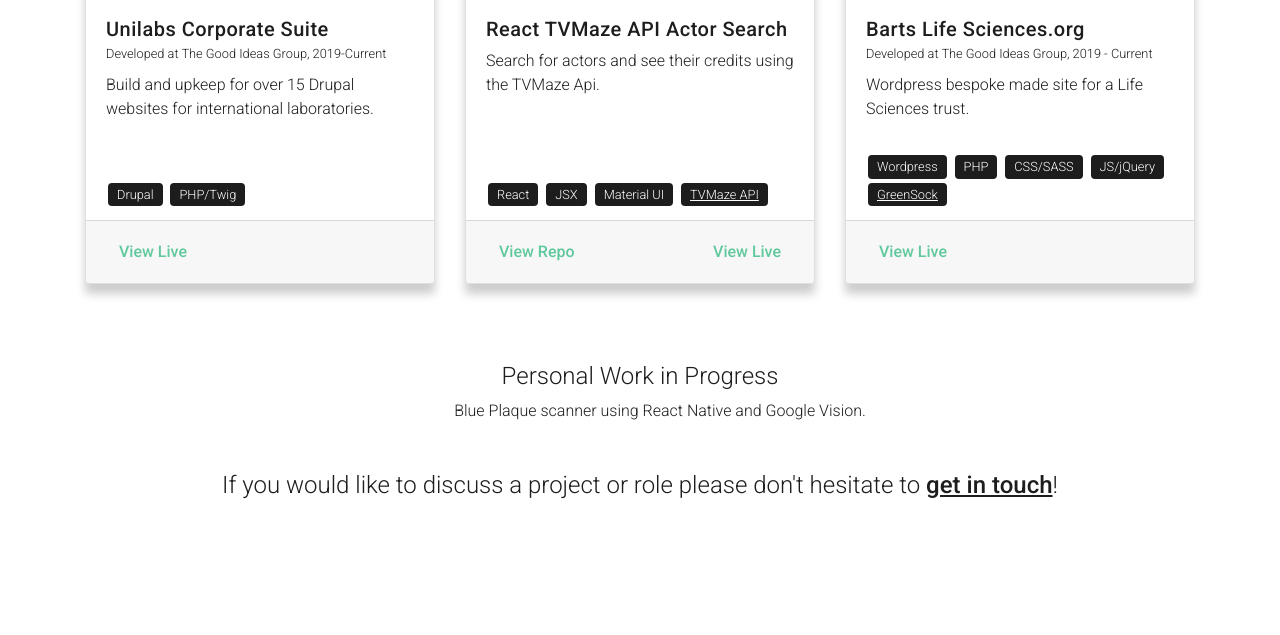
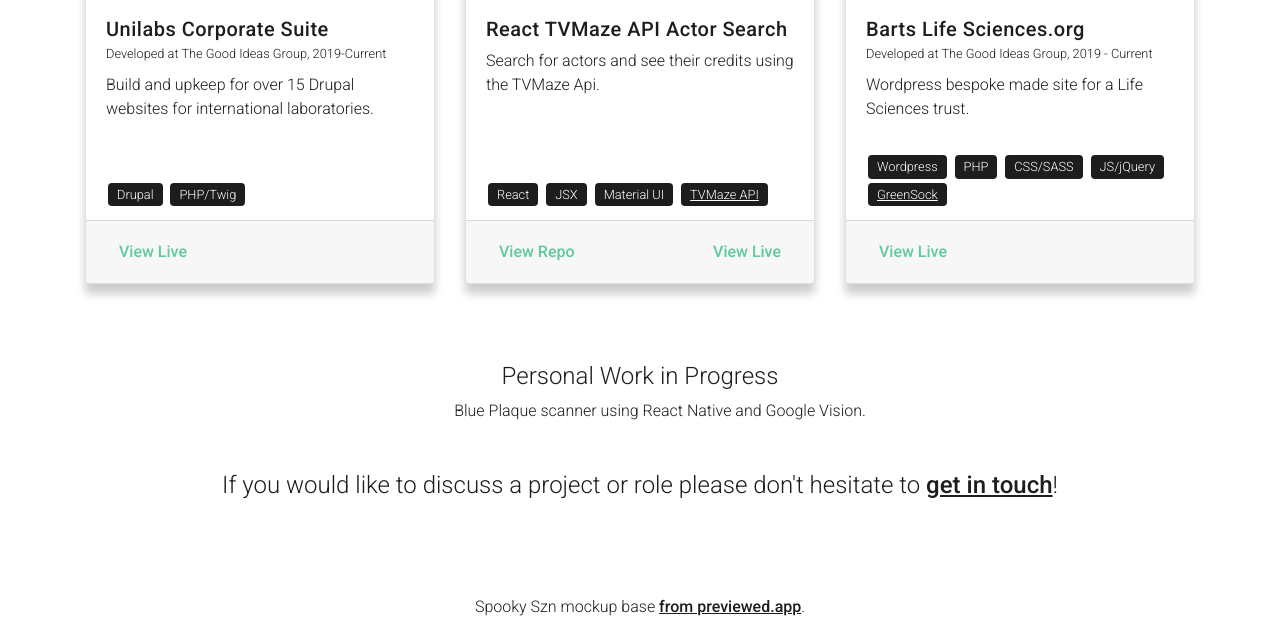
Before and after one commit to robhern135/robhern135.github.io, a plain HTML site: page index.html in a window 1280 px wide. Shown: the part 1172-1807 px from the top of the page. Before the commit the page ends 1719 px from the top, so only its background shows below. Drawn offline with nearby package versions, Linux system fonts and the light colour scheme.

Commit message:
attribution

```diff
--- a/index.html
+++ b/index.html
@@ -404,16 +404,14 @@
           </div>
         </div>
       </section>
-      <!-- <footer class="text-center mt-5">
+      <footer class="text-center mt-5">
         <p>
           Spooky Szn mockup base
-          <a
-            href="https://www.freepik.com/free-vector/hotel-booking-app-ui-design-screen_12027647.htm#query=app%20mockup&position=24&from_view=keyword&track=ais"
-            >by xvector</a
-          >
-          on Freepik
+          <a href="https://previewed.app/template/3F40C34E"
+            >from previewed.app</a
+          >.
         </p>
-      </footer> -->
+      </footer>
 
       <!-- Optional JavaScript -->
       <!-- jQuery first, then Popper.js, then Bootstrap JS -->
```
